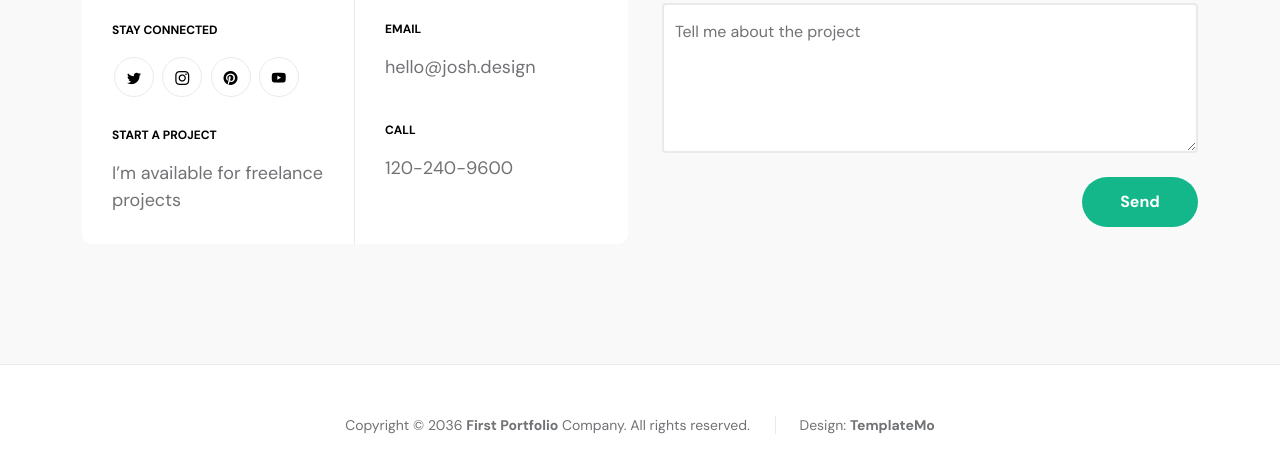
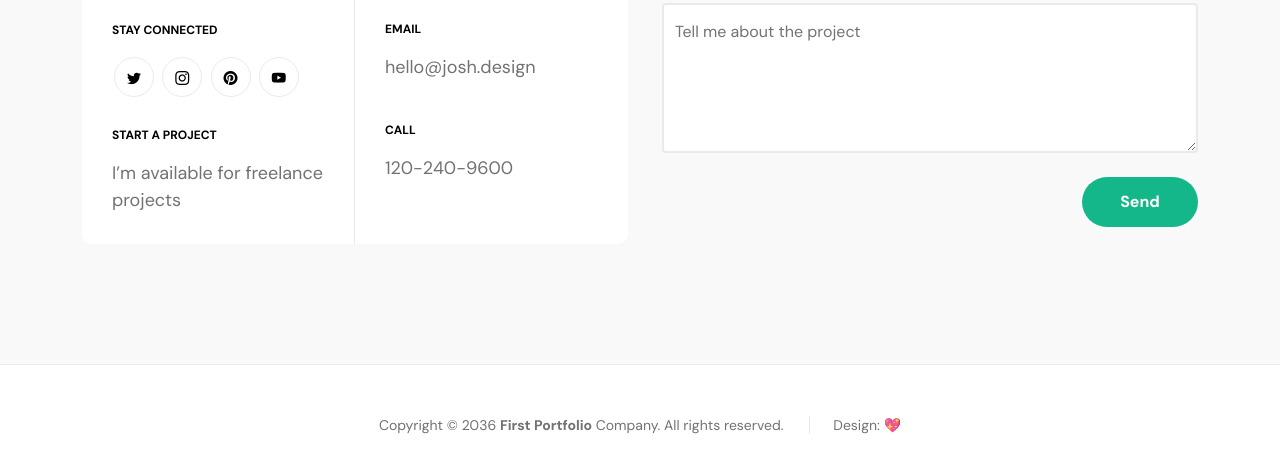
Before and after one commit to codersattu/portfolio.template, a plain HTML site: page index.html in a window 1280 px wide. Shown: the part 5456-5928 px from the top of the page. Drawn offline with Linux system fonts and the light colour scheme.

Commit message:
Update index.html

```diff
--- a/index.html
+++ b/index.html
@@ -582,7 +582,7 @@ https://templatemo.com/tm-578-first-portfolio
                             <p class="mb-0">
                                 <span class="copyright-text">Copyright © 2036 <a href="#">First Portfolio</a> Company. All rights reserved.</span>
                                 Design:
-                                <a rel="sponsored" href="https://templatemo.com" target="_blank">TemplateMo</a>
+                                <a rel="sponsored" href="https://abhisat.com" target="_blank">💖</a>
                             </p>
                         </div>
                     </div>
```
